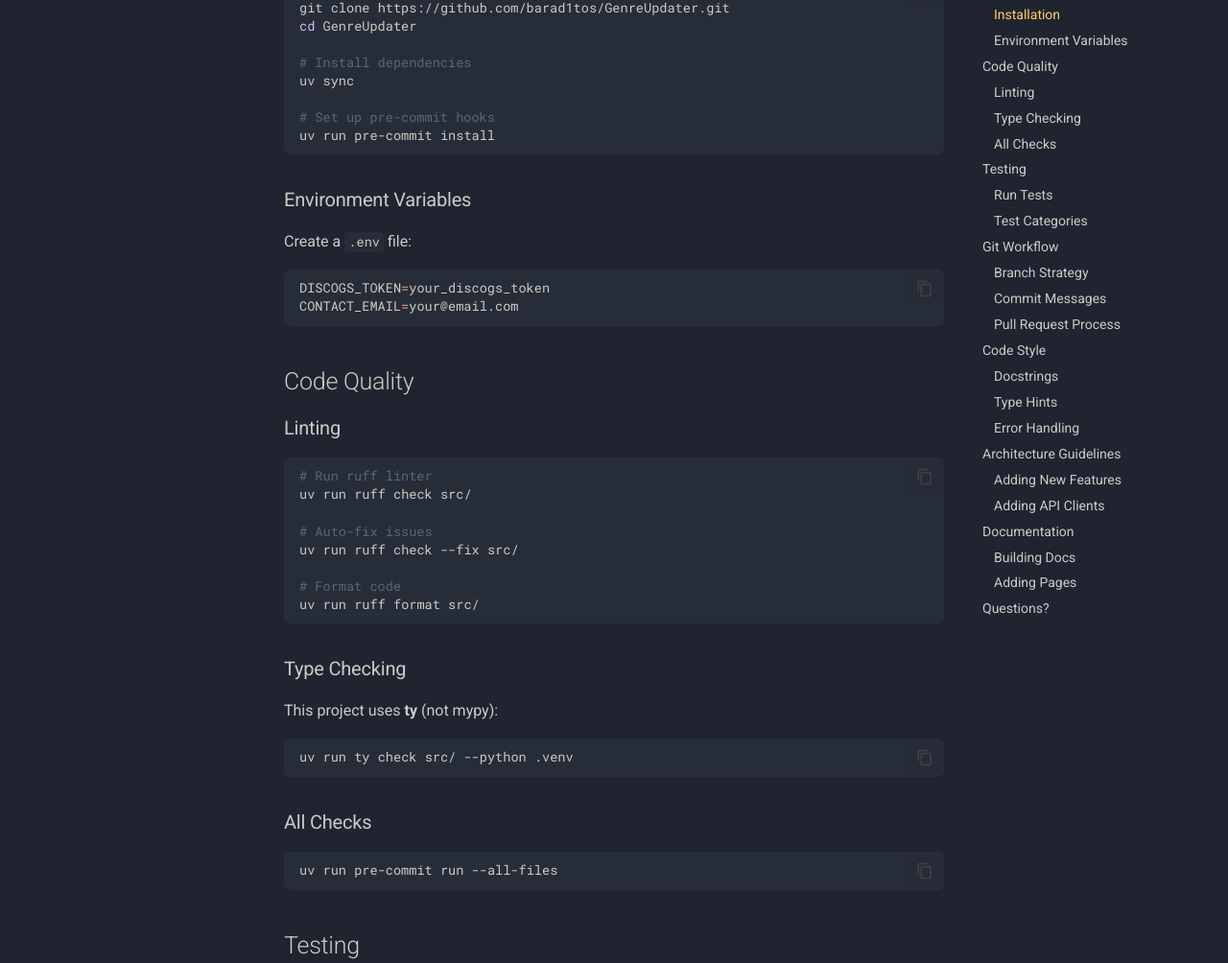
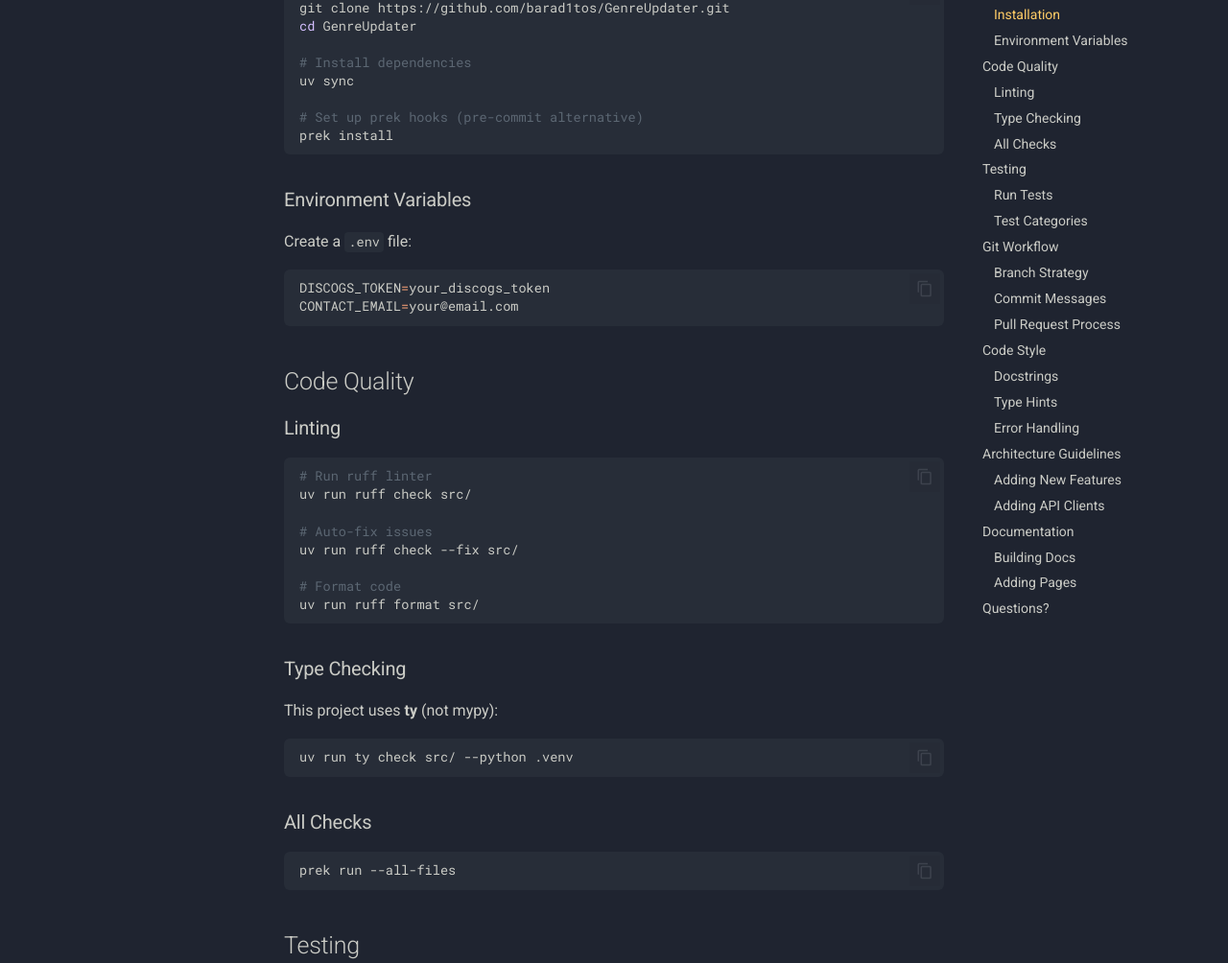
Before and after one commit to barad1tos/GenreUpdater, an MkDocs documentation site: the page built from docs/contributing.md, in a window 1280 px wide and 1400 px high, scrolled down 445 px. Shown: the part 147-1151 px from the top of the window at 96% size. Built offline with MkDocs 1.6.1 and Material for MkDocs 9.7.7, drawn with Linux system fonts in a browser that asks for light colours; comment, search, counter and statistics services are not loaded; some of the changed text lies outside the part shown.

Commit message:
chore(dev): migrate from pre-commit to prek
- Replace pre-commit with prek (faster, smaller cache)
- Update documentation with new commands
- No changes to CI (already uses direct uv run)

````diff
--- a/docs/contributing.md
+++ b/docs/contributing.md
@@ -20,8 +20,8 @@ cd GenreUpdater
 # Install dependencies
 uv sync
 
-# Set up pre-commit hooks
-uv run pre-commit install
+# Set up prek hooks (pre-commit alternative)
+prek install
 ```
 
 ### Environment Variables
@@ -59,7 +59,7 @@ uv run ty check src/ --python .venv
 ### All Checks
 
 ```bash
-uv run pre-commit run --all-files
+prek run --all-files
 ```
 
 ## Testing
@@ -116,7 +116,7 @@ docs: update architecture documentation
 
 1. Create feature branch from `dev`
 2. Make changes
-3. Run all checks: `uv run pre-commit run --all-files`
+3. Run all checks: `prek run --all-files`
 4. Push and create PR to `dev`
 5. After review, squash merge to `dev`
 6. Periodically, `dev` is merged to `main` via PR
````
